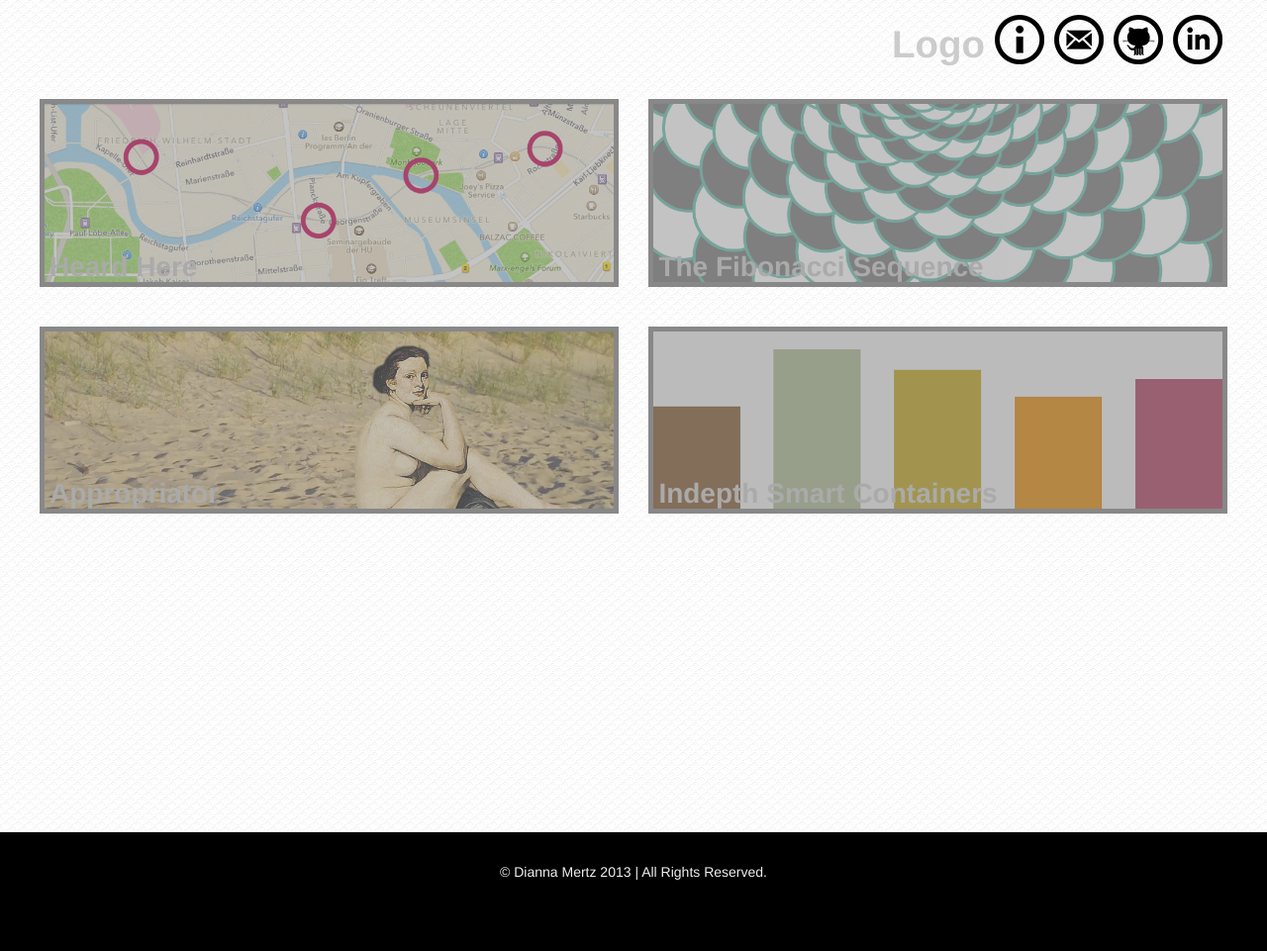
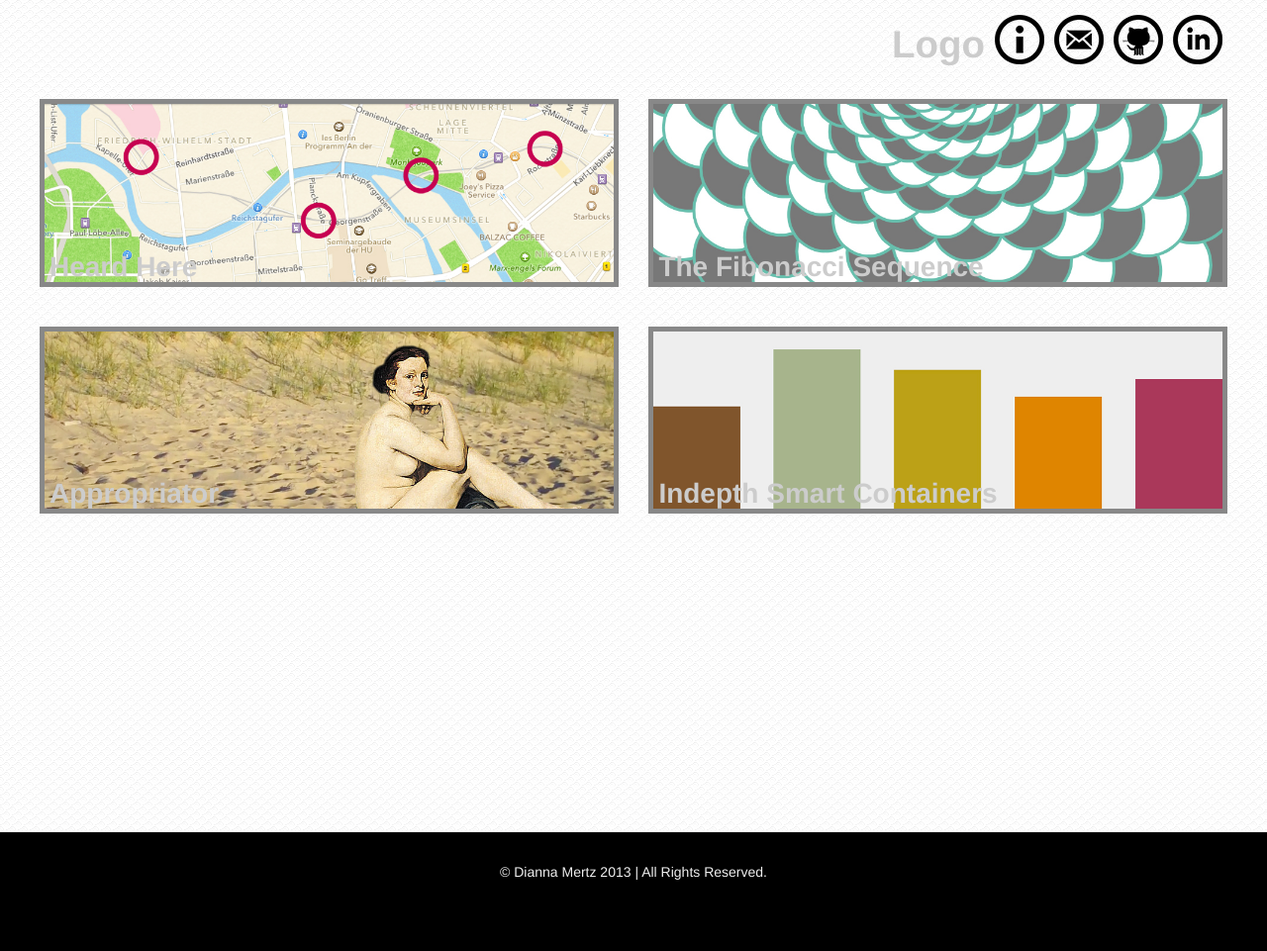
Before and after one commit to diannamertz/doubledi.github.com, a Jekyll site: the page built from index.html, in a window 1280 px wide. Shown: the whole page at 99% size. Built offline with Jekyll 4.4.1, drawn with Linux system fonts in a browser that asks for light colours.

Commit message:
change image opacity

```diff
--- a/css/style.css
+++ b/css/style.css
@@ -44,11 +44,10 @@ ul.entries li h3 {
 }
 ul.entries a {
   color: #88888;
-  opacity: 0.5;
 
 }
 ul.entries a:hover {
-  opacity: 1.0;
+  opacity: 0.8;
 }
 
 .container-fluid {
```
